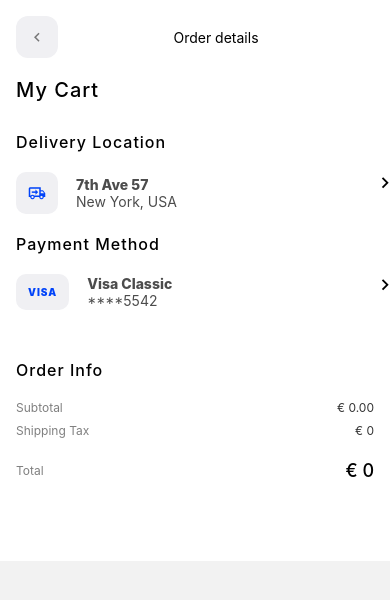
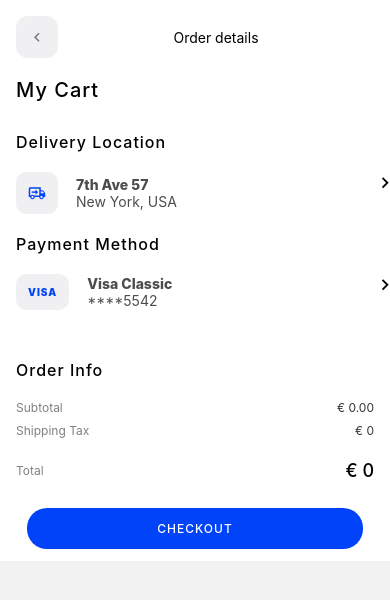
Before and after one commit to edubskiy/react_native_shop_app, a React Native app: screen /Cart in a window 390 px wide. Shown: the top 600 px of the page. Built offline with nearby package versions, Linux system fonts and the light colour scheme.

Commit message:
Ipmlemented  checkout button and added touchable opacity to location and payment areas

```diff
--- a/app/screens/cart/cart.component.tsx
+++ b/app/screens/cart/cart.component.tsx
@@ -271,6 +271,7 @@ export const Cart = ({ navigation }: Props) => {
               >
                 Delivery Location
               </Text>
+              <TouchableOpacity>
                 <View
                   style={{
                     flexDirection: 'row',
@@ -316,6 +317,7 @@ export const Cart = ({ navigation }: Props) => {
                     />
                   </View>
                 </View>
+              </TouchableOpacity>
             </View>
             <View
               style={{
@@ -334,6 +336,7 @@ export const Cart = ({ navigation }: Props) => {
               >
                 Payment Method
               </Text>
+              <TouchableOpacity>
                 <View
                   style={{
                     flexDirection: 'row',
@@ -382,6 +385,7 @@ export const Cart = ({ navigation }: Props) => {
                     />
                   </View>
                 </View>
+              </TouchableOpacity>
             </View>
             <View
               style={{
@@ -492,6 +496,39 @@ export const Cart = ({ navigation }: Props) => {
             </View>
           </View>
         </ScrollView>
+        <View
+          style={{
+            position: 'absolute',
+            bottom: 10,
+            height: '8%',
+            width: '100%',
+            justifyContent: 'center',
+            alignItems: 'center',
+          }}
+        >
+          <TouchableOpacity
+            style={{
+              width: '86%',
+              height: '90%',
+              backgroundColor: COLORS.blue,
+              borderRadius: 20,
+              justifyContent: 'center',
+              alignItems: 'center',
+            }}
+          >
+            <Text
+              style={{
+                fontSize: 12,
+                fontWeight: '500',
+                letterSpacing: 1,
+                color: COLORS.white,
+                textTransform: 'uppercase',
+              }}
+            >
+              {'Checkout'}
+            </Text>
+          </TouchableOpacity>
+        </View>
       </View>
     </SafeAreaView>
   );
```
Lines whose indentation alone changed are shown as unchanged.
